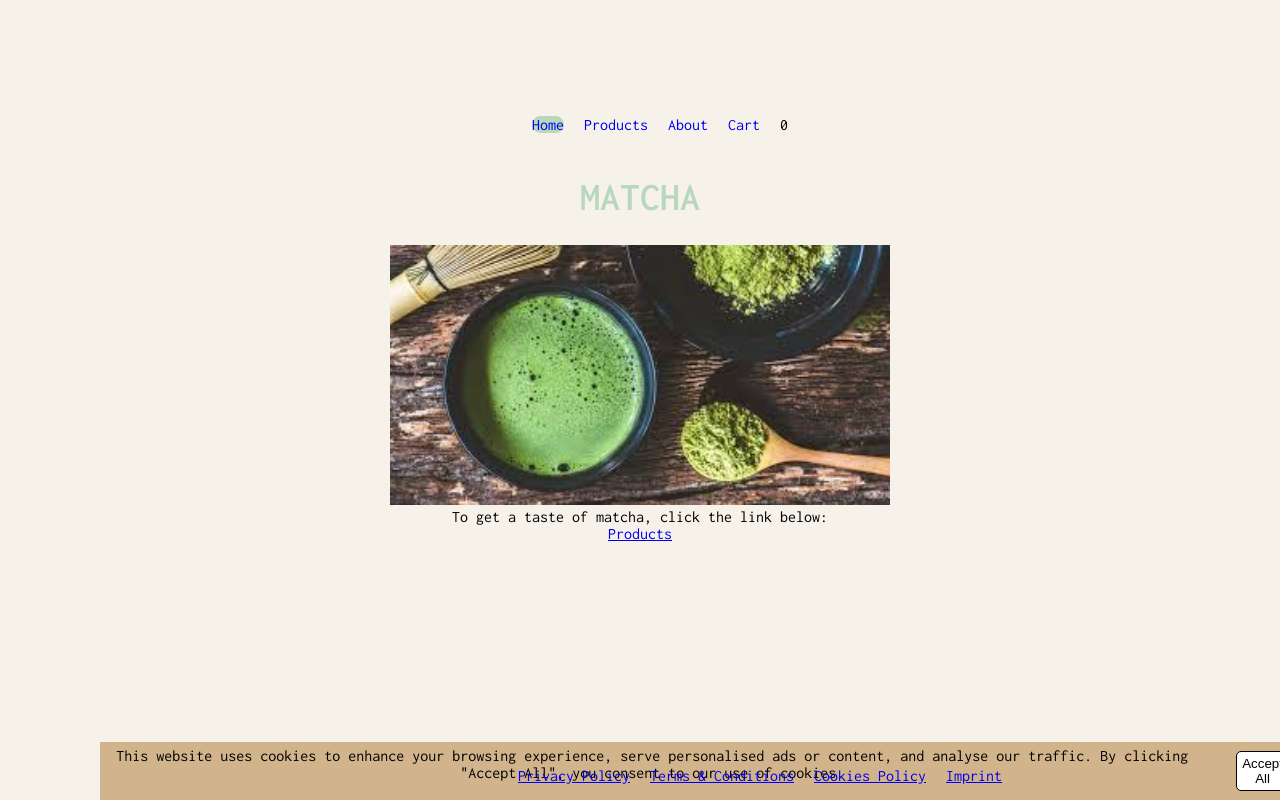
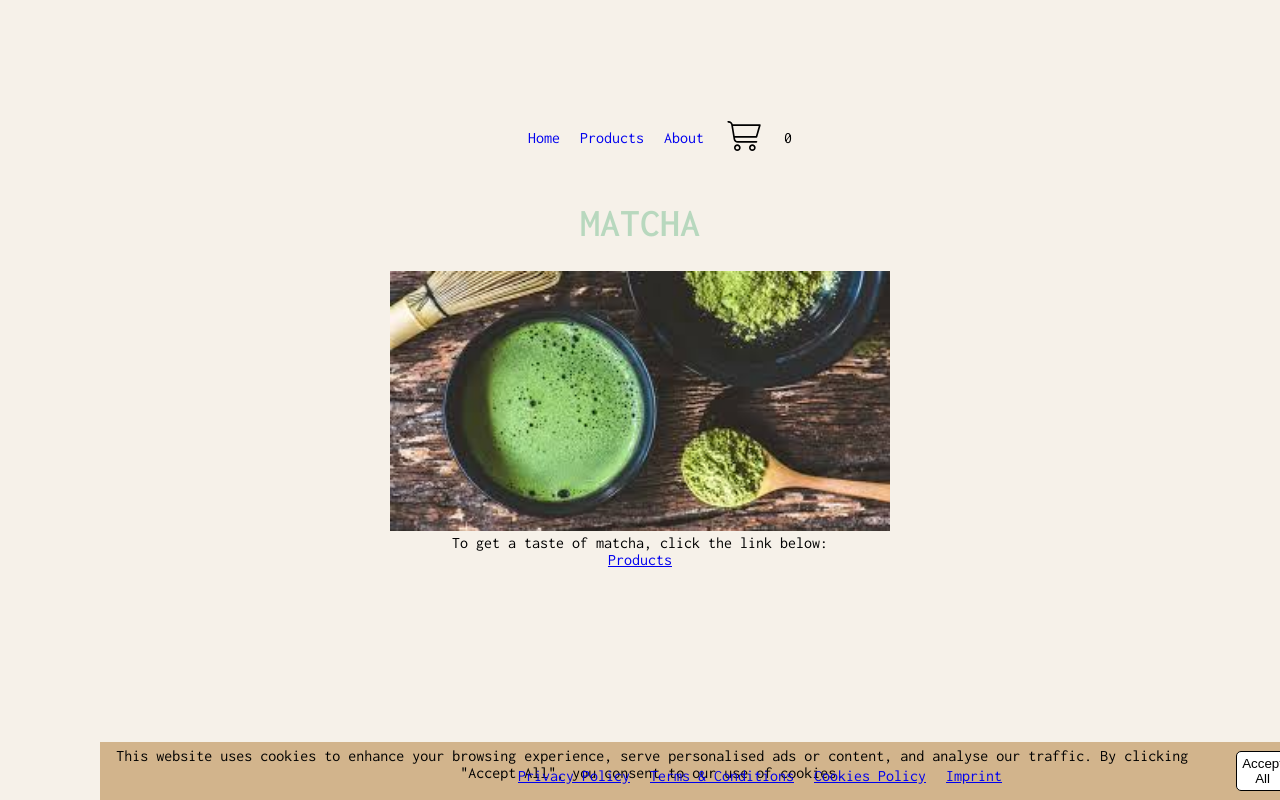
Before and after one commit to valashsab/next-js-ecommerce-store-vs, a Next.js app: page / in a window 1280 px wide. Built offline with nearby package versions, Linux system fonts and the light colour scheme; no server answers.

Commit message:
Add cart icon, style add hover effect in nav

```diff
--- a/app/Header/Header.js
+++ b/app/Header/Header.js
@@ -1,6 +1,8 @@
+import Image from 'next/image';
 import Link from 'next/link';
 import { getCookie } from '../../util/cookies';
 import { parseJson } from '../../util/json';
+import styles from '../globals.scss';
 
 export default function Header() {
   let cartQuantity = 0;
@@ -36,11 +38,20 @@ export default function Header() {
           </li>
           <li className="navCart">
             <Link data-test-id="cart-link" href="/cart" className="headerLinks">
-              Cart
+              <div className={styles.icon}>
+                <Image
+                  src="/images/shopping-cart.svg"
+                  alt="shopping cart icon"
+                  width={40}
+                  height={40}
+                />
+              </div>
             </Link>
           </li>
           <li>
-            <div data-test-id="cart-count">{cartQuantity}</div>
+            <div className={styles.cartQuantity} data-test-id="cart-count">
+              {cartQuantity}
+            </div>
           </li>
         </ul>
       </nav>
--- a/app/globals.scss
+++ b/app/globals.scss
@@ -17,6 +17,11 @@ nav {
   text-decoration: none;
 }
 
+.headerLinks:hover {
+  background-color: #b8d8be;
+  border-radius: 10px;
+}
+
 nav ul {
   display: flex;
   flex-direction: row;
@@ -25,10 +30,16 @@ nav ul {
   list-style-type: none;
 }
 
-.navHome {
-  background-color: #b8d8be;
-  border-radius: 10px;
+// NEW
+nav li {
+  display: flex;
+  align-items: center; /* Vertically align items within list items */
 }
+
+// .navHome {
+//   background-color: #b8d8be;
+//   border-radius: 10px;
+// }
 
 // Footer
 footer {
```
Also changed, not shown: public/images/shopping-cart.svg (added).
